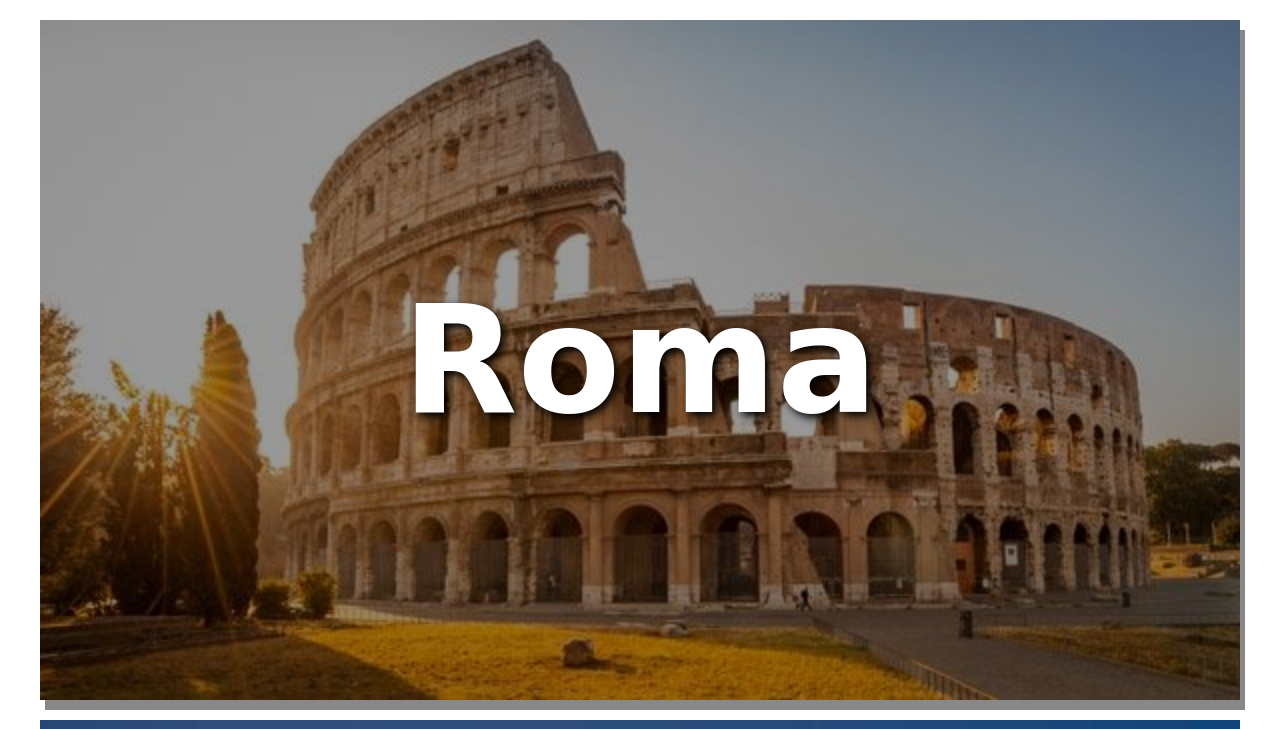
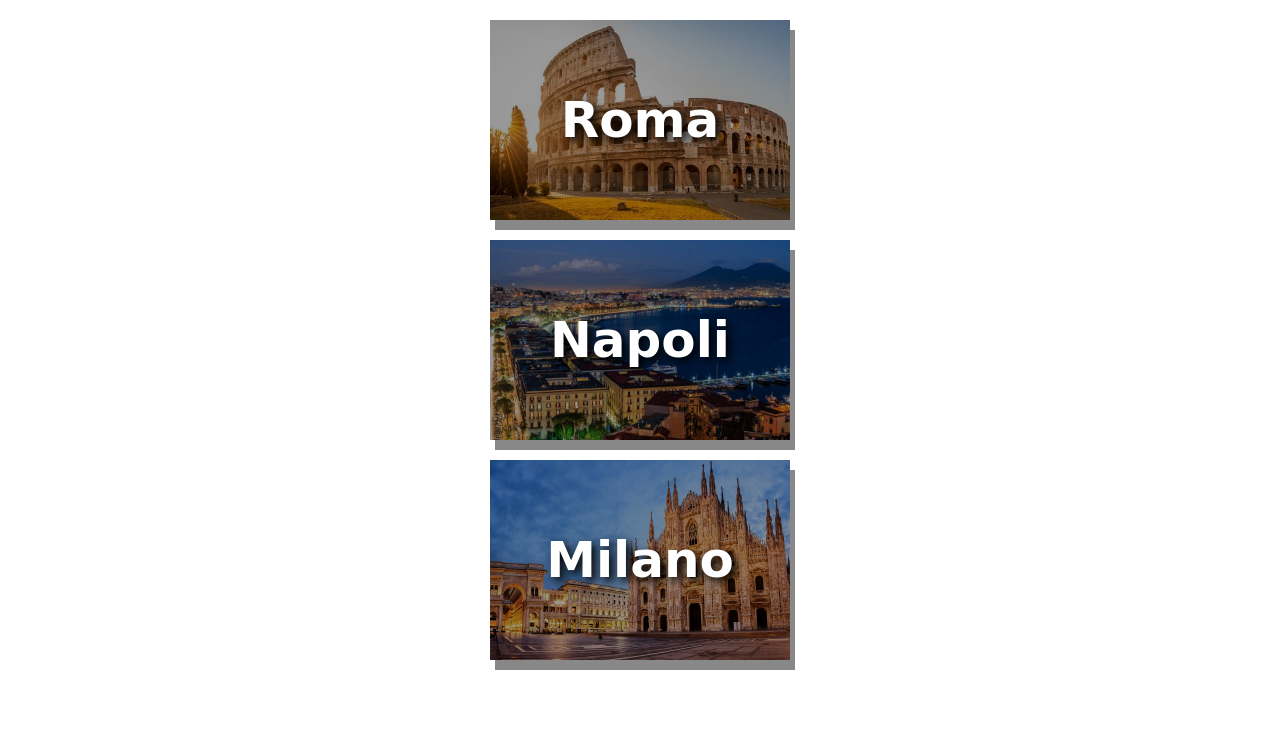
Before and after one commit to erjonlusha/htmlcss-airbnb, a plain HTML site: page index.html in a window 1280 px wide. Shown: the top 729 px of the page. Drawn offline with Linux system fonts and the light colour scheme; a web font is replaced by a local one.

Commit message:
Cambio misure img e aggiunto cursor e hover

```diff
--- a/assets/css/style.css
+++ b/assets/css/style.css
@@ -4,12 +4,14 @@
   font-family: 'Sansita Swashed', cursive;
 }
 .roma, .napoli, .milano{
-  width: 1200px;
-  height: 680px;
+  width: 300px;
+  height: 200px;
   background-size: cover;
   background-position: center;
   box-shadow: 5px 10px #888888;
   margin:  20px auto;
+  position: relative;
+  cursor: pointer;
 }
 
 .roma{
@@ -33,12 +35,16 @@
   transform: translate(-50%, -50%);
   color: white;
   text-shadow: 4px 4px 8px #000000;
-  font-size: 150px;
+  font-size: 50px;
 }
 
 .layover{
   background-color: rgba(0, 0, 0, 0.4);
   height: 100%;
   width: 100%;
-  position: relative;
+  position: absolute;
 }
+
+.box:hover .layover{
+  background: rgba(0, 0, 0, 0);
+}
--- a/index.html
+++ b/index.html
@@ -7,13 +7,13 @@
     <title>AirBnB</title>
   </head>
   <body>
-    <div class="roma">
+    <div class="roma box">
       <div class="layover"><h1 class="titolo">Roma</h1></div>
     </div>
-    <div class="napoli">
+    <div class="napoli box">
       <div class="layover"><h1 class="titolo">Napoli</h1></div>
     </div>
-    <div class="milano">
+    <div class="milano box">
       <div class="layover"><h1 class="titolo">Milano</h1></div>
     </div>
   </body>
```
